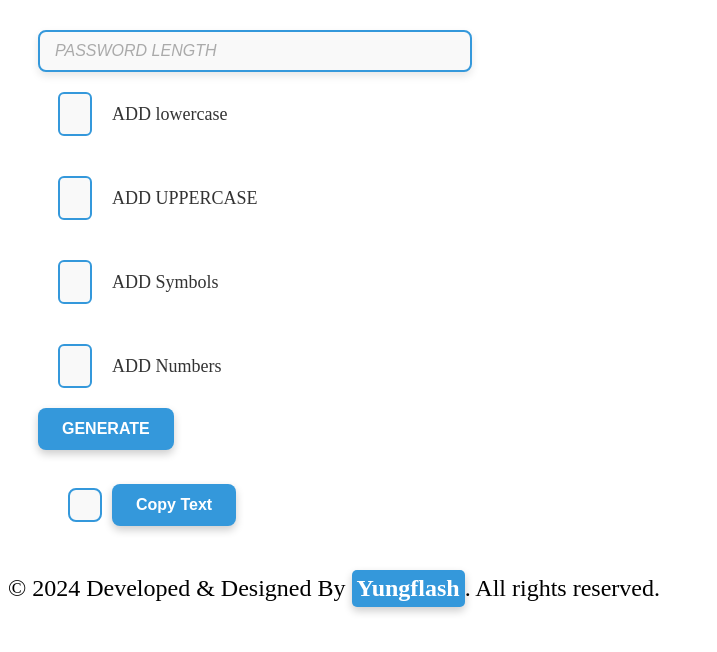
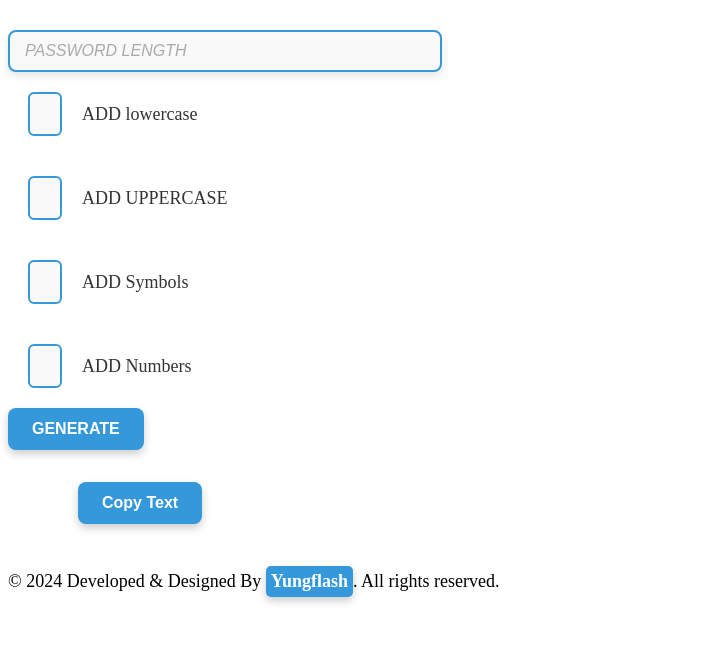
Before and after one commit to Yungflashh/password-Generator, a plain HTML site: page index.html in a window 1280 px wide. Shown: the whole page, without its empty margins (0-717 px from the left). Drawn offline with Linux system fonts and the light colour scheme.

Commit message:
styling update version push

```diff
--- a/style.css
+++ b/style.css
@@ -1,12 +1,12 @@
 .container{
-    margin: 30px;
+    margin: 30px 0px;
     /* display: flex;
     flex-direction: column;
     align-items: center; */
 }
 
 .my-Input{
-    width: 100%;
+    width: 90%;
     max-width: 400px; /* Adjust as needed */
     padding: 10px 15px;
     border: 2px solid #3498db; /* Soft blue border */
@@ -144,9 +144,7 @@
 #result {
     padding: 15px; /* Increased padding for better touch interaction */
     font-size: 16px; /* Base font size */
-    border: 2px solid #3498db; /* Soft blue border */
     border-radius: 8px; /* Rounded corners */
-    background-color: #f9f9f9; /* Light grey background */
     max-width: 100%; /* Ensure text block doesn't exceed container width */
     word-wrap: break-word; /* Handle long words */
     text-align: left; /* Align text to the left */
@@ -233,7 +231,7 @@ a {
 }
 
 /* Responsive design adjustments */
-@media (min-width: 600px) {
+@media (min-width: 400px) {
     .copy-container {
         flex-direction: row; /* Align items horizontally on larger screens */
         align-items: center;
@@ -249,4 +247,10 @@ a {
     .footer-text {
         font-size: 24px; /* Smaller font size on smaller screens */
     }
+
+    .beautiful-anchor, .footer-text{
+        font-size: 18px;
+    }
+
+
 }
```
